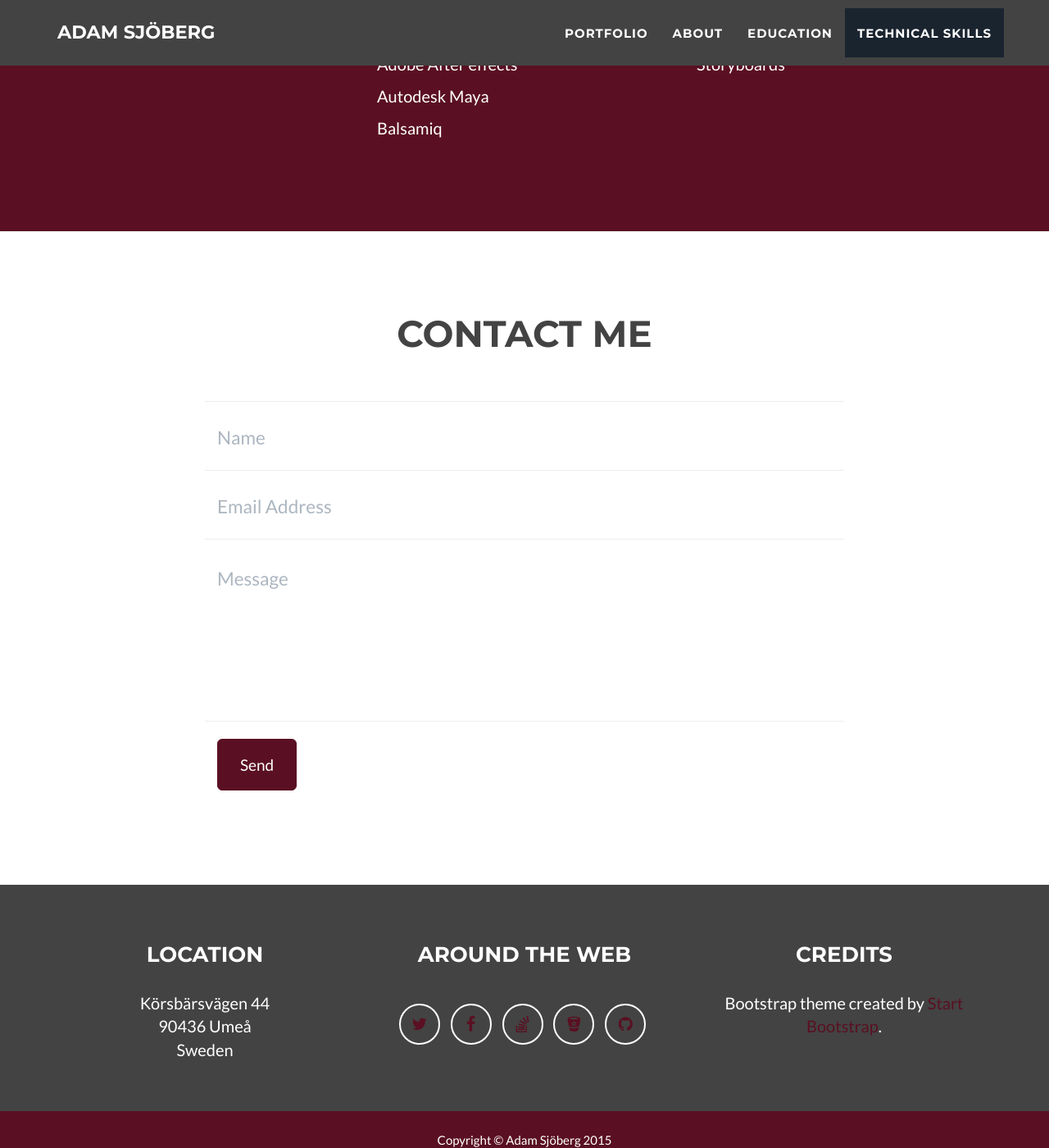
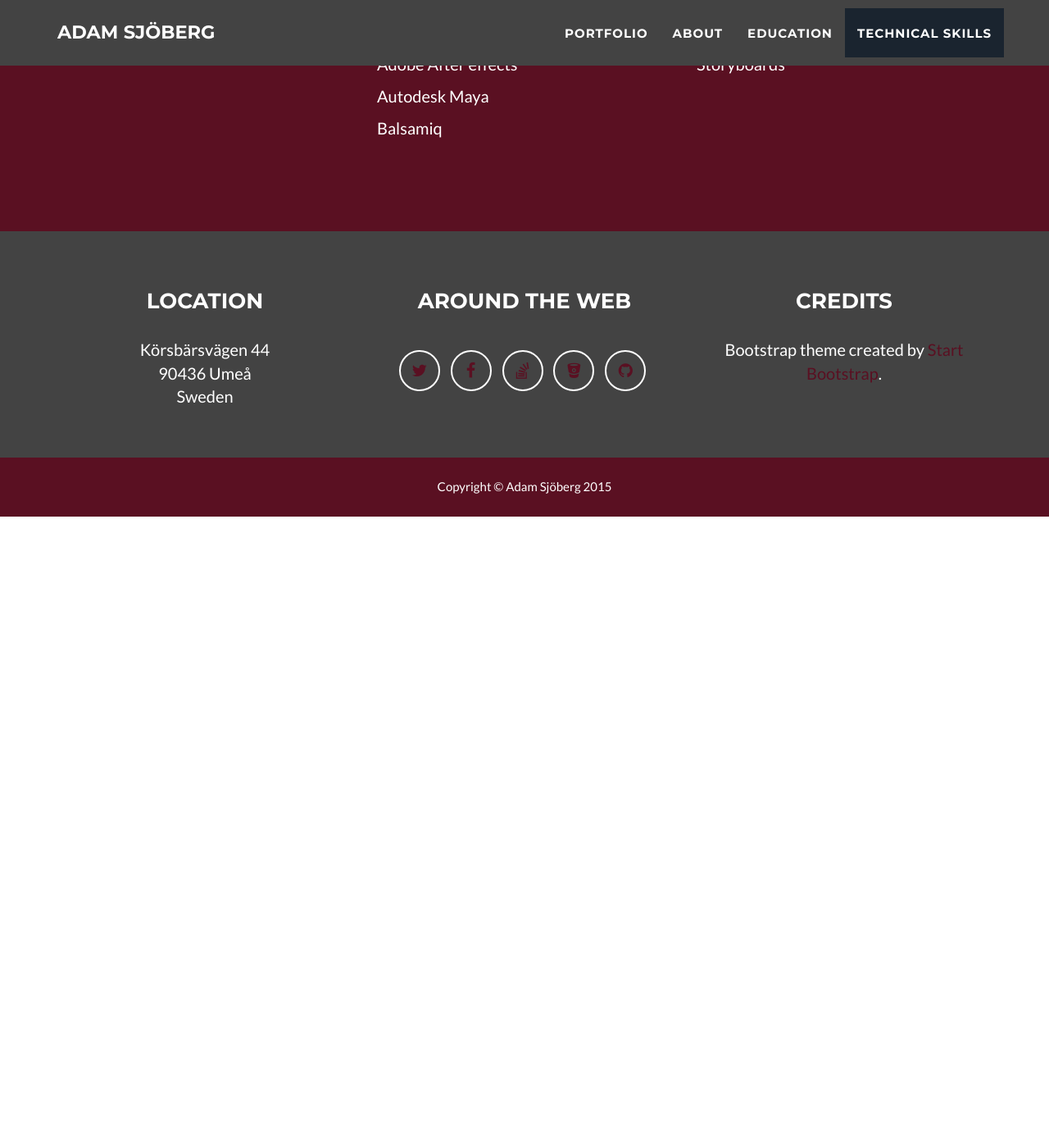
Before and after one commit to Adamsjoberg/Adamsjoberg.github.io, a Jekyll site: the page built from index.html, in a window 1280 px wide and 1400 px high, scrolled down 3260 px. Shown: the whole window at 82% size. Built offline with Jekyll 4.4.1, drawn with Linux system fonts in a browser that asks for light colours; after the commit the page ends 3890 px from its top, so only the background shows below that.

Commit message:
removed contact

```diff
--- a/_includes/contact_static.html
+++ /dev/null
@@ -1,49 +0,0 @@
-<!-- Contact Section -->
-<section id="contact">
-	<div class="container">
-		<div class="row">
-			<div class="col-lg-12 text-center">
-				<h2>Contact Me</h2>
-				<hr class="star-light">
-			</div>
-		</div>
-		<div class="row">
-			<div class="col-lg-8 col-lg-offset-2">
-				<form  action="//formspree.io/you@email.com" method="POST" name="sentMessage" id="contactForm" novalidate>
-					<div class="row control-group">
-						<div class="form-group col-xs-12 floating-label-form-group controls">
-							<label>Name</label>
-							<input type="text" name="name" class="form-control" placeholder="Name" id="name" required data-validation-required-message="Please enter your name.">
-							<p class="help-block text-danger"></p>
-						</div>
-					</div>
-					<div class="row control-group">
-						<div class="form-group col-xs-12 floating-label-form-group controls">
-							<label>Email Address</label>
-							<input type="email" name="_replyto" class="form-control" placeholder="Email Address" id="email" required data-validation-required-message="Please enter your email address.">
-							<p class="help-block text-danger"></p>
-						</div>
-					</div>
-					<div>
-						<input type="hidden"  name="_subject" value="New submission!">
-						<input type="text" name="_gotcha" style="display:none" />
-					</div>
-					<div class="row control-group">
-						<div class="form-group col-xs-12 floating-label-form-group controls">
-							<label>Message</label>
-							<textarea rows="5" name="message" class="form-control" placeholder="Message" id="message" required data-validation-required-message="Please enter a message."></textarea>
-							<p class="help-block text-danger"></p>
-						</div>
-					</div>
-					<br>
-					<div id="success"></div>
-					<div class="row">
-						<div class="form-group col-xs-12">
-							<button type="submit" class="btn btn-success btn-lg">Send</button>
-						</div>
-					</div>
-				</form>
-			</div>
-		</div>
-	</div>
-</section>
--- a/_layouts/default.html
+++ b/_layouts/default.html
@@ -9,11 +9,6 @@
     {% include education.html %}
     {% include skills.html %}
 
-    {% if site.contact == "static" %}
-    {% include contact_static.html %}
-    {% else %}
-    {% include contact.html %}
-    {% endif %}
 
     {% include footer.html %}
     {% include modals.html %}
```
Also changed, not shown: _includes/contact.html (deleted, +0 -54 lines).
